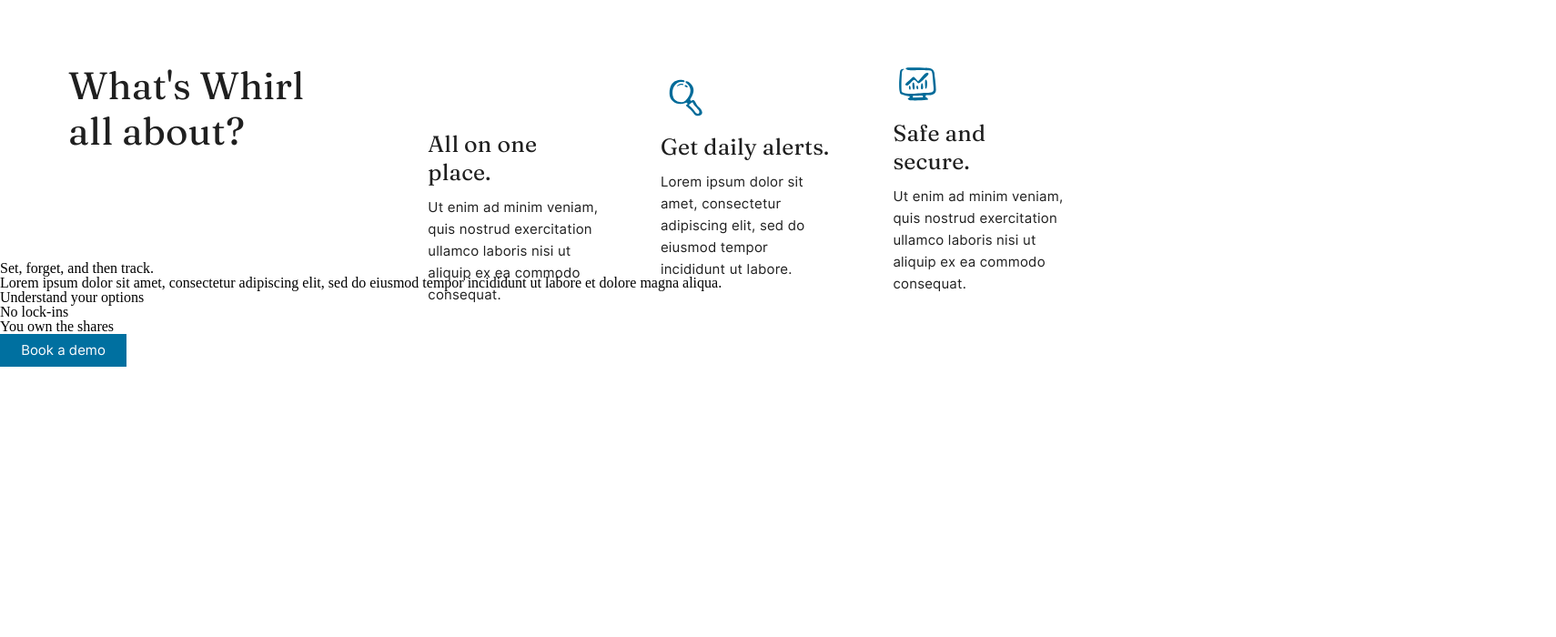
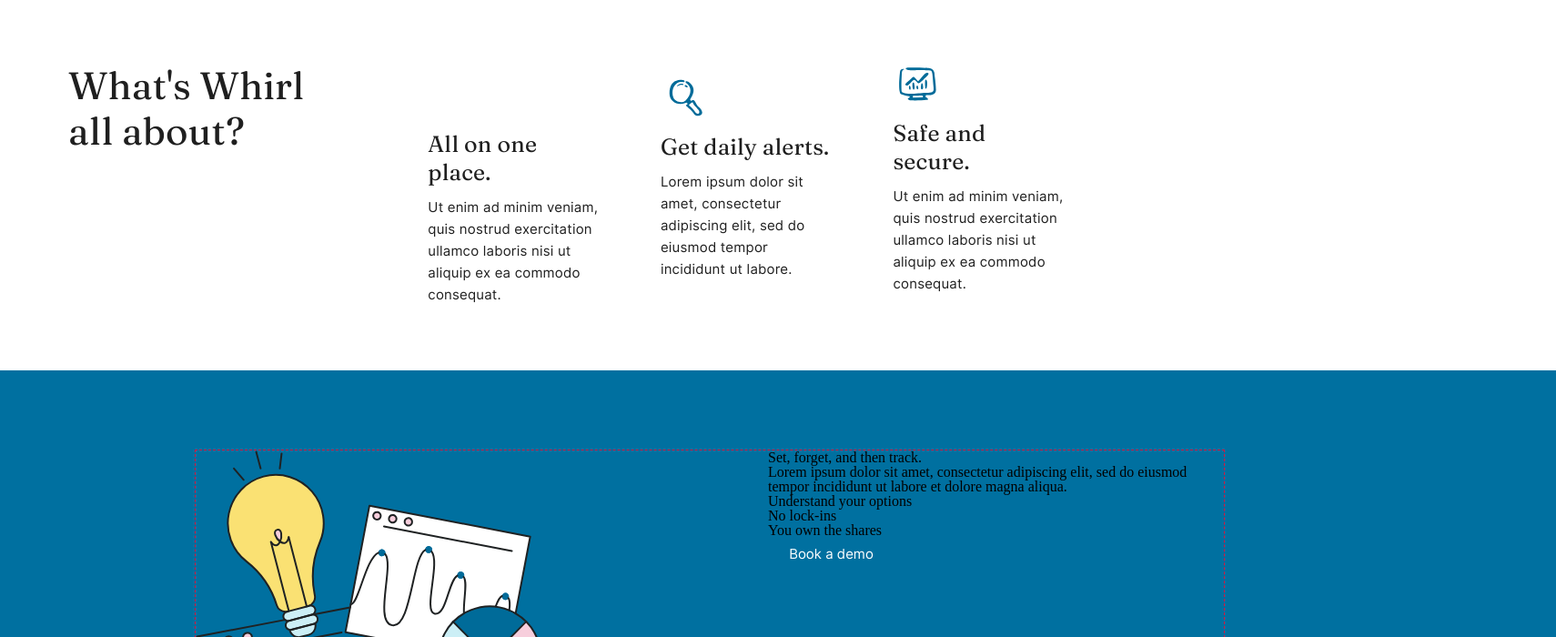
Before and after one commit to mash9000/whirl-learn-project, a React (Vite) app: page / in a window 1280 px wide. Shown: the part 2100-2800 px from the top of the page at 91% size, 1710 px wide, since content can reach past the window. Before the commit the page ends 2503 px from the top, so only its background shows below. Built offline with nearby package versions, Linux system fonts and the light colour scheme.

Commit message:
style: временная фиксация для создания единого центра оформления текста

```diff
--- a/src/components/Wrapper-2.tsx
+++ b/src/components/Wrapper-2.tsx
@@ -1,4 +1,8 @@
 import '../styles/wrapper-2/wrapper-2.scss';
+import '../styles/wrapper-2/__box/wrapper-2__box.scss';
+import '../styles/wrapper-2/__heading/wrapper-2__heading.scss';
+import '../styles/wrapper-2/__p/wrapper-2__p.scss';
+import '../styles/wrapper-2/__subbox/wrapper-2__subbox.scss';
 import type {IWrapper2} from "../model/interfaces/IWrapper2.ts";
 import {BookADemo} from "./BookADemo.tsx";
 import type {IBookADemoButton} from "../model/interfaces/IBookADemoButton.ts";
@@ -11,6 +15,10 @@
 export const Wrapper2 = ({data, bookADemo}: Wrapper2Props) => {
     return (
         <div className='wrapper-2'>
+            <div className='wrapper-2__subbox'>
+                <img alt={`${data.getBgName()} image`}
+                     src='../../public/images/wrappers/light-bulb.svg'/>
+                <div className='wrapper-2__box'>
                     <h3 className='wrapper-2__heading'>{data.getHeading()}</h3>
                     <p className='wrapper-2__p'>{data.getParagraph()}</p>
                     <ol>
@@ -19,5 +27,7 @@
                     </ol>
                     <BookADemo bookADemo={bookADemo}/>
                 </div>
+            </div>
+        </div>
     );
 }
--- /dev/null
+++ b/src/styles/wrapper-2/__box/wrapper-2__box.scss
@@ -0,0 +1,3 @@
+.wrapper-2__box {
+  width: 501px;
+}
--- /dev/null
+++ b/src/styles/wrapper-2/__heading/wrapper-2__heading.scss
@@ -0,0 +1,3 @@
+.wrapper-2__heading {
+
+}
--- /dev/null
+++ b/src/styles/wrapper-2/__p/wrapper-2__p.scss
@@ -0,0 +1,3 @@
+.wrapper-2__p {
+
+}
--- /dev/null
+++ b/src/styles/wrapper-2/__subbox/wrapper-2__subbox.scss
@@ -0,0 +1,6 @@
+.wrapper-2__subbox {
+  width: 1130px;
+  display: flex;
+  flex-wrap: nowrap;
+  justify-content: space-between;
+}
--- a/src/styles/wrapper-2/wrapper-2.scss
+++ b/src/styles/wrapper-2/wrapper-2.scss
@@ -1,3 +1,16 @@
+@use 'sass:map';
+@use '../colors' as color;
+
 .wrapper-2 {
+  margin-top: 120px;
+  width: 100%;
+  height: 550px;
+  padding: 0 215px;
+  background: map.get(color.$colors, 'soft-blue');
+  display: flex;
+  align-items: center;
 
+  & > div {
+    outline: 1px dashed crimson;
+  }
 }
--- a/src/styles/wrapper/wrapper.scss
+++ b/src/styles/wrapper/wrapper.scss
@@ -2,7 +2,7 @@
   width: 1130px;
   height: 434px;
   margin: 100px auto 0;
-  background: url(../../../public/images/wrapper.webp) right center no-repeat;
+  background: url(../../../public/images/wrappers/wrapper.webp) right center no-repeat;
   display: flex;
   flex-direction: column;
   align-items: start;
```
Also changed, not shown: public/images/wrappers/light-bulb.svg (renamed from public/images/light-bulb.svg), public/images/wrappers/wrapper.webp (renamed from public/images/wrapper.webp). Lines whose indentation alone changed are shown as unchanged.
